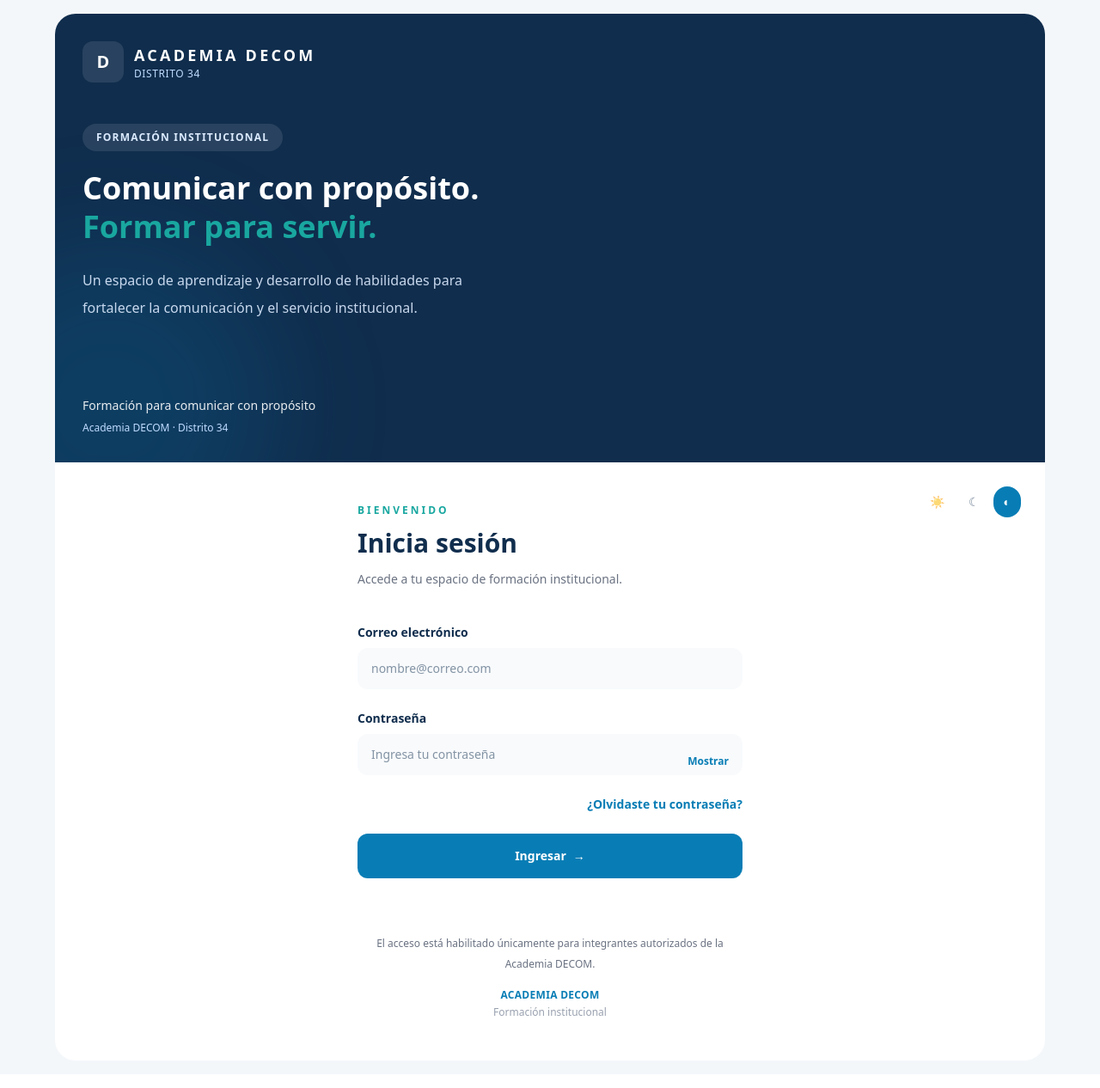
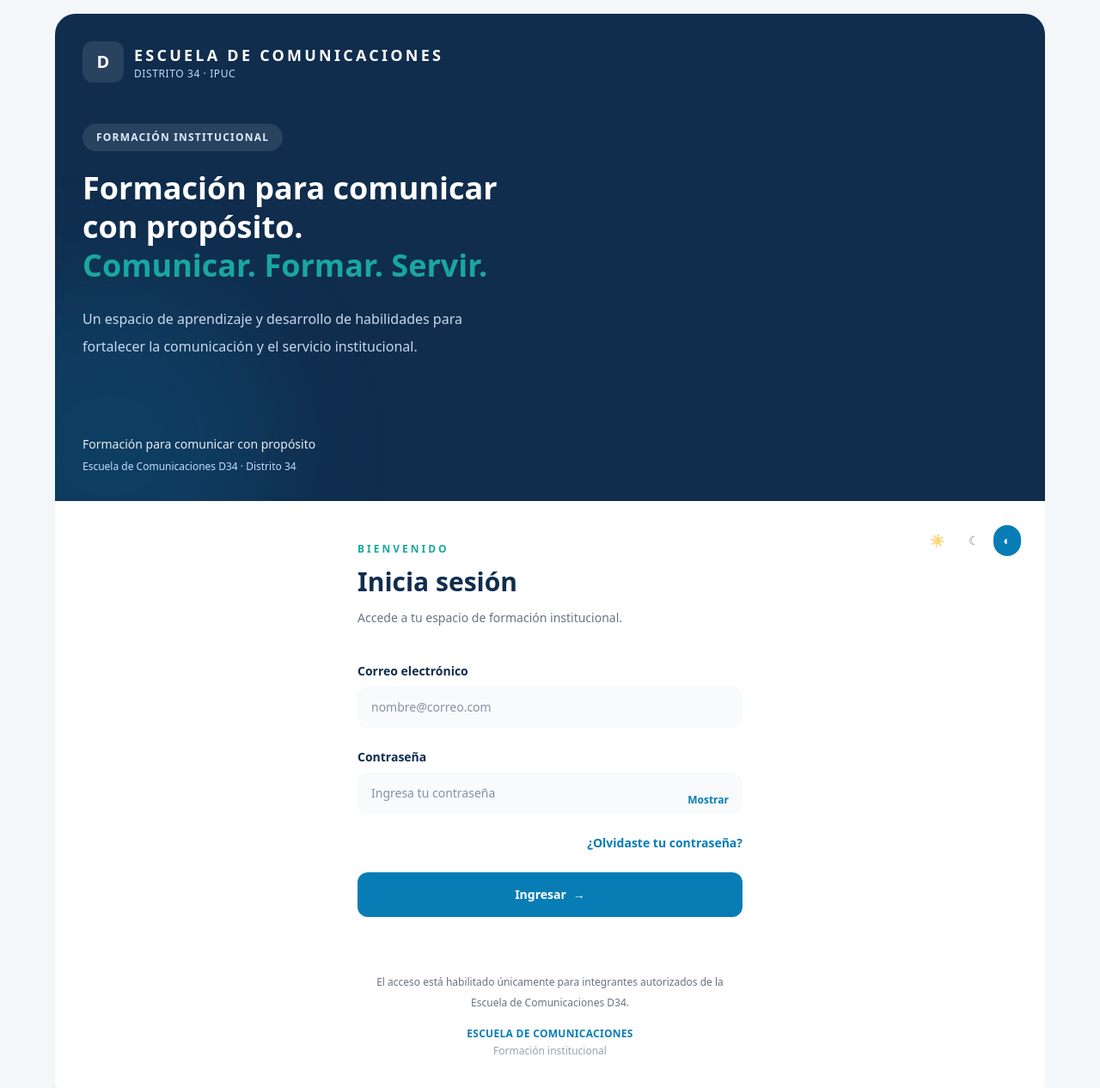
Before and after one commit to Josecampo2101/academia-decom, a Next.js app: page / in a window 1280 px wide. Shown: the top 1266 px of the page at 86% size. Built offline with nearby package versions, Linux system fonts and the light colour scheme; no server answers.

Commit message:
Actualiza identidad y textos del inicio de sesión

```diff
--- a/app/page.tsx
+++ b/app/page.tsx
@@ -153,10 +153,10 @@ export default function Home() {
 
               <div>
                 <p className="text-lg font-bold tracking-[0.18em]">
-                  ACADEMIA DECOM
+                  ESCUELA DE COMUNICACIONES
                 </p>
                 <p className="text-xs tracking-wider text-blue-200">
-                  DISTRITO 34
+                  DISTRITO 34 · IPUC
                 </p>
               </div>
             </div>
@@ -167,9 +167,9 @@ export default function Home() {
               </span>
 
               <h1 className="mb-6 text-4xl font-bold leading-tight sm:text-5xl">
-                Comunicar con propósito.
+                Formación para comunicar con propósito.
                 <span className="block text-[#19A7A0]">
-                  Formar para servir.
+                  Comunicar. Formar. Servir.
                 </span>
               </h1>
 
@@ -185,7 +185,7 @@ export default function Home() {
               Formación para comunicar con propósito
             </p>
             <p className="mt-2 text-xs text-blue-200">
-              Academia DECOM · Distrito 34
+              Escuela de Comunicaciones D34 · Distrito 34
             </p>
           </div>
         </section>
@@ -364,11 +364,11 @@ export default function Home() {
                 isDark ? "text-gray-400" : "text-gray-500"
               }`}>
                 El acceso está habilitado únicamente para integrantes
-                autorizados de la Academia DECOM.
+                autorizados de la Escuela de Comunicaciones D34.
               </p>
 
               <p className="mt-4 text-xs font-semibold tracking-wide text-[#087DB5]">
-                ACADEMIA DECOM
+                ESCUELA DE COMUNICACIONES
               </p>
 
               <p className={`mt-1 text-xs ${
```
